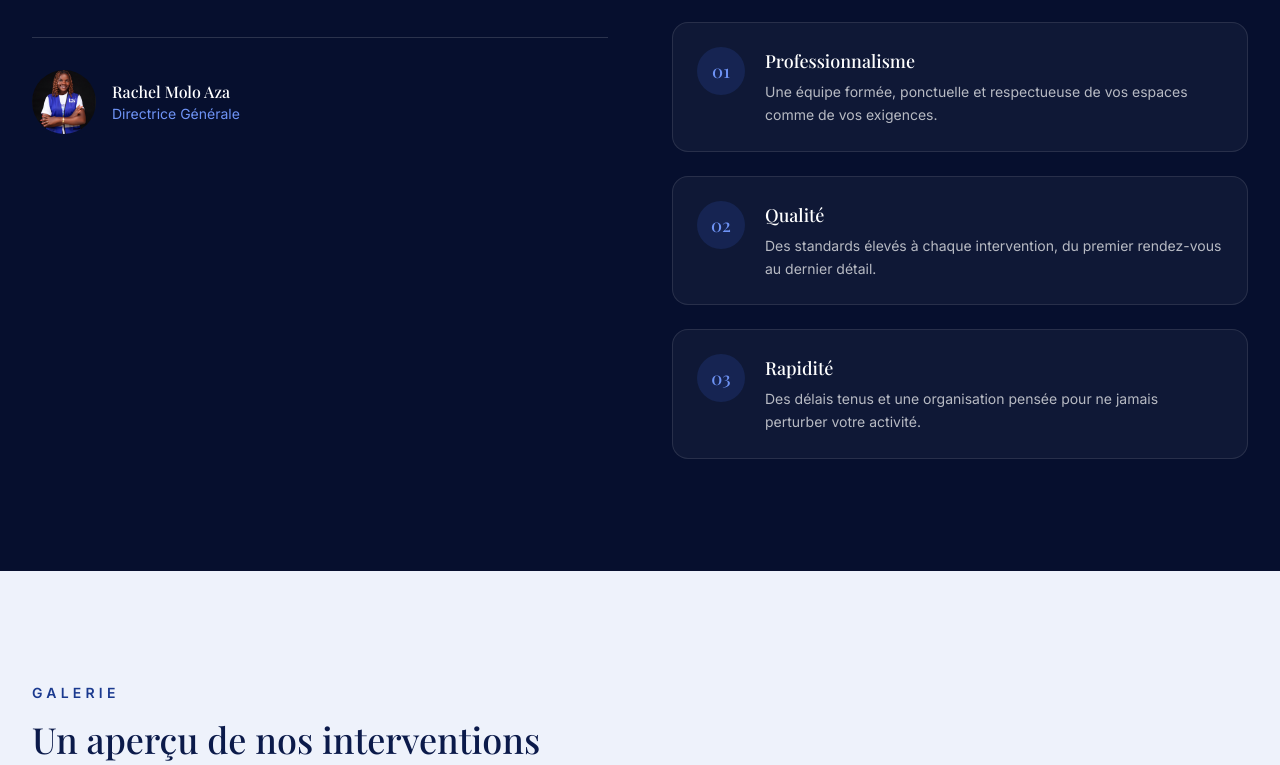
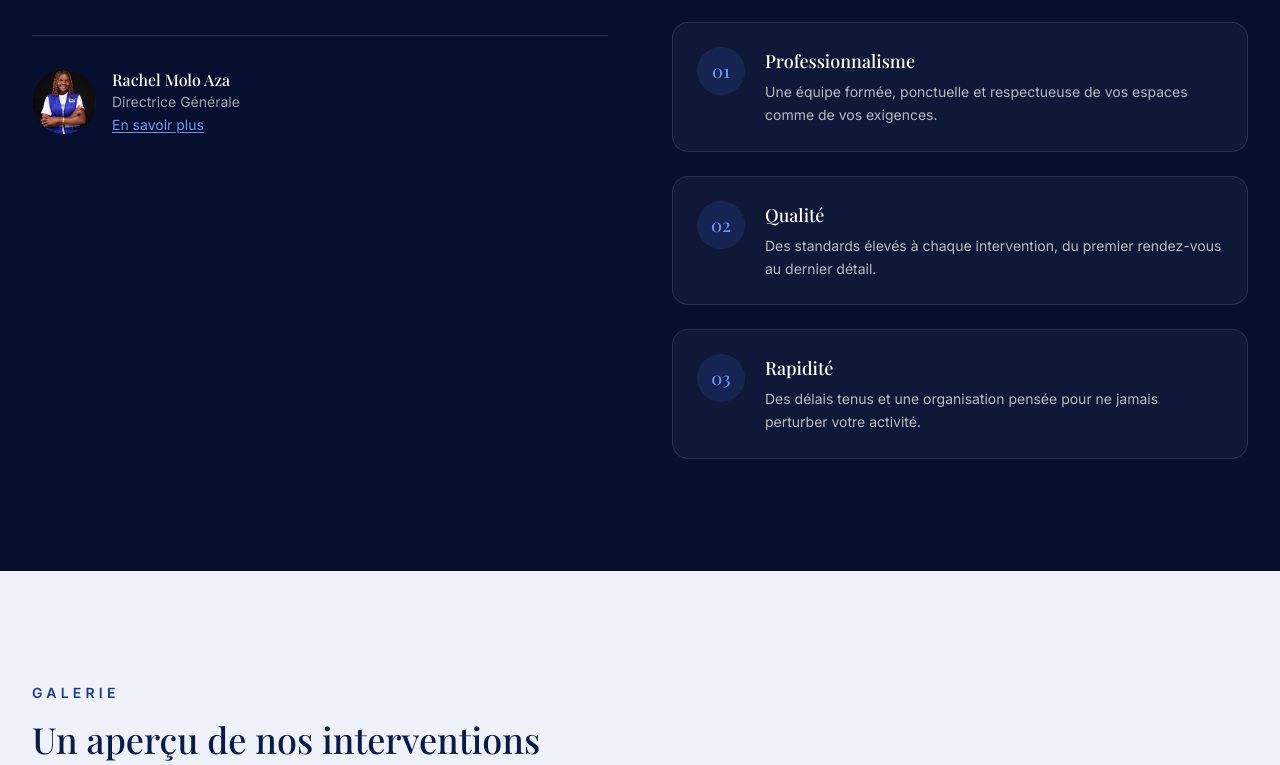
Before and after one commit to BanDev01/DOLCE, a Next.js app: page / in a window 1280 px wide. Shown: the part 3675-4440 px from the top of the page. Built offline with nearby package versions, Linux system fonts and the light colour scheme.

Commit message:
Ajoute le lien LinkedIn de la CEO et refait le footer
Le footer reprend desormais le format demande (copyright +
ville centres, credit du developpeur en lien). La carte CEO
dans la section A propos pointe vers son profil LinkedIn.

```diff
--- a/src/components/About.tsx
+++ b/src/components/About.tsx
@@ -55,7 +55,15 @@ export default function About() {
               <p className="font-display text-base text-cream">
                 {company.ceoName}
               </p>
-              <p className="text-sm text-azure-400">{company.ceoTitle}</p>
+              <p className="text-sm text-cream/60">{company.ceoTitle}</p>
+              <a
+                href={company.ceoLinkedIn}
+                target="_blank"
+                rel="noopener noreferrer"
+                className="text-sm text-azure-400 hover:text-azure-200 underline underline-offset-2"
+              >
+                En savoir plus
+              </a>
             </div>
           </div>
         </div>
--- a/src/components/Footer.tsx
+++ b/src/components/Footer.tsx
@@ -1,24 +1,24 @@
-import Image from "next/image";
 import { company } from "@/lib/content";
 
 export default function Footer() {
   return (
     <footer className="bg-navy-950 border-t border-cream/10 py-8">
-      <div className="mx-auto max-w-7xl px-6 lg:px-8 flex flex-col sm:flex-row items-center justify-between gap-4 text-sm text-cream/60">
-        <div className="flex items-center gap-3">
-          <Image
-            src="/logo.png"
-            alt={`${company.name} — ${company.tagline}`}
-            width={32}
-            height={32}
-            className="rounded-md"
-          />
-          <p>
-            © {new Date().getFullYear()} {company.name} — {company.tagline}.
-            Tous droits réservés.
-          </p>
-        </div>
-        <p>{company.city}, République Démocratique du Congo</p>
+      <div className="mx-auto max-w-7xl px-6 lg:px-8 flex flex-col items-center gap-2 text-center text-sm text-cream/60">
+        <p>
+          © {new Date().getFullYear()} {company.name.toUpperCase()} ·{" "}
+          {company.city.toUpperCase()}, RD Congo
+        </p>
+        <p>
+          Conçu et développé par{" "}
+          <a
+            href={company.developer.url}
+            target="_blank"
+            rel="noopener noreferrer"
+            className="font-semibold text-azure-400 hover:text-azure-200"
+          >
+            {company.developer.name}
+          </a>
+        </p>
       </div>
     </footer>
   );
--- a/src/lib/content.ts
+++ b/src/lib/content.ts
@@ -9,6 +9,11 @@ export const company = {
   email: "contact@ladolcevita.cd", // à remplacer par le vrai email
   ceoName: "Rachel Molo Aza",
   ceoTitle: "Directrice Générale",
+  ceoLinkedIn: "https://www.linkedin.com/in/rachel-molo-aza-b2693a215/",
+  developer: {
+    name: "Bertin Ngongo",
+    url: "https://bandev01.github.io/portfolio",
+  },
 };
 
 export const services = [
```
